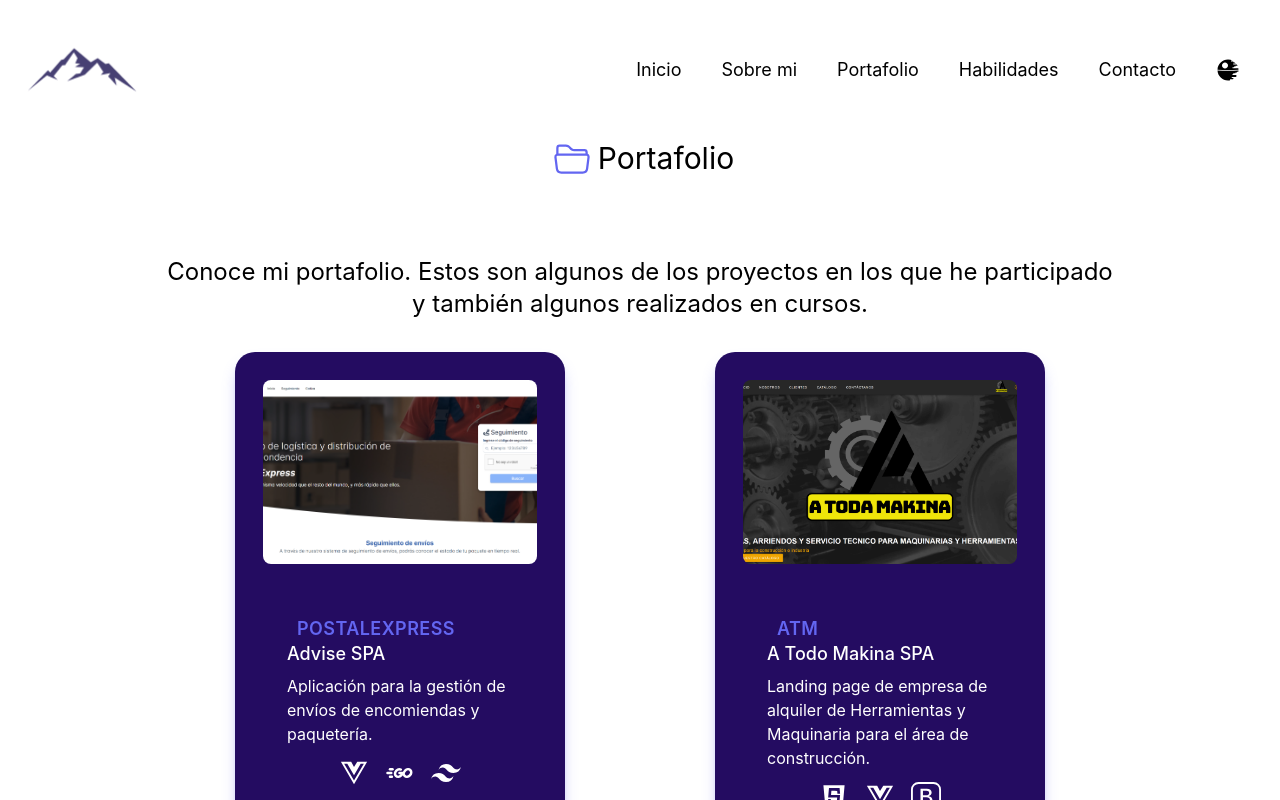
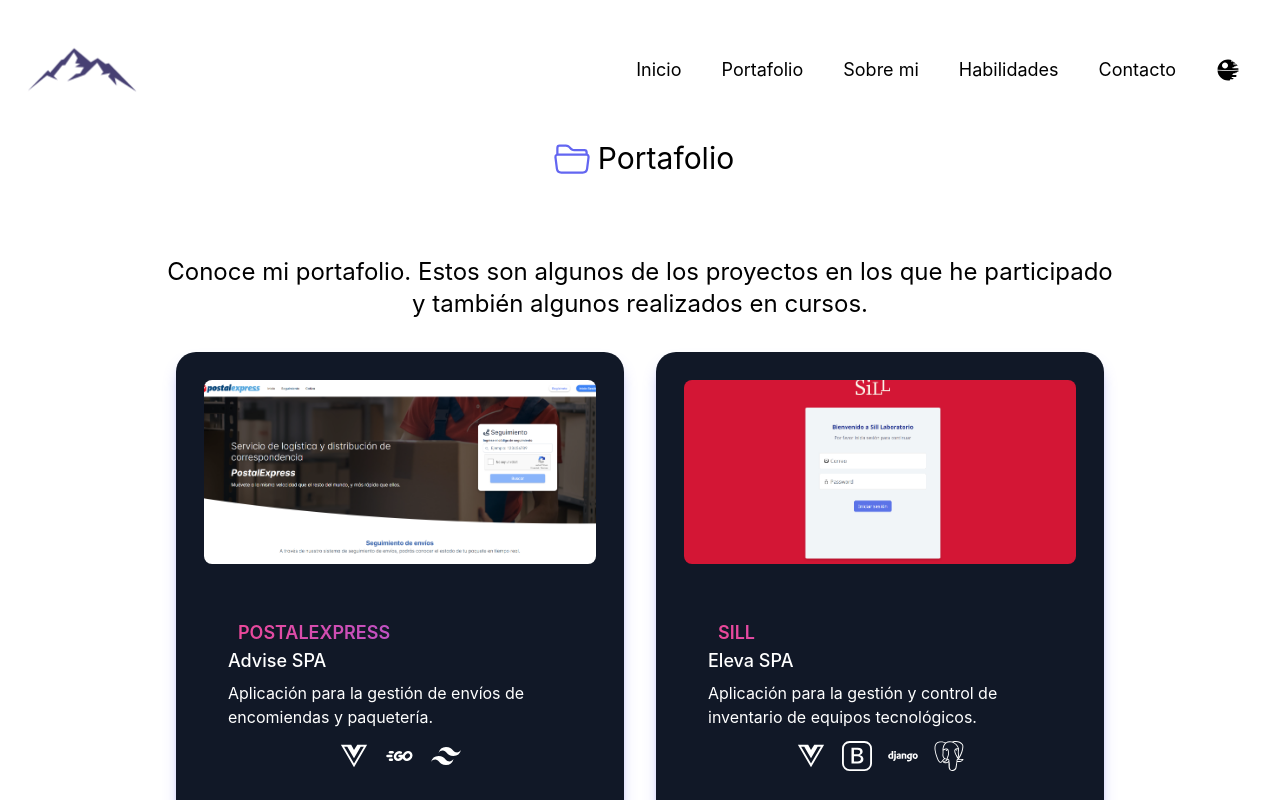
Before and after one commit to samuelArandia/portafolio2.0, a Next.js app: page /porfolio in a window 1280 px wide. Shown: the top 800 px of the page. Built offline with nearby package versions, Linux system fonts and the light colour scheme.

Commit message:
Change bg

```diff
--- a/src/app/globals.css
+++ b/src/app/globals.css
@@ -50,11 +50,10 @@
 
 .card {
   padding: 20px;
-  width: 330px;
+  width: 100%;
   min-height: 370px;
   border-radius: 20px;
   transition: 0.5s;
-  background: #240c61;
 }
 
 .card:hover {
--- a/src/app/page.js
+++ b/src/app/page.js
@@ -15,7 +15,6 @@
   const [darkMode, setDarkMode] = useState(false);
   const [loading, setLoading] = useState(true);
 
-  // Esta función se ejecuta cuando el componente se monta
   useEffect(() => {
     setLoading(true);
     if (window.matchMedia && window.matchMedia('(prefers-color-scheme: dark)').matches) {
@@ -26,10 +25,9 @@
     }, 3000);
   }, []);
 
-  // Esta función se ejecuta cuando el usuario cambia el modo oscuro
   const toggleDarkMode = () => {
     setDarkMode(!darkMode);
-  }
+  };
 
   useEffect(() => {
     Aos.init();
@@ -42,8 +40,20 @@
   return (
     loading ? <Loader /> :
     <>
-      <div className="fixed inset-0 z-[-10] w-full h-full" style={{ background: 'radial-gradient(125% 125% at 50% 10%, #000 40%, #63e 100%)', backgroundAttachment: 'fixed' }}></div>
-      <main className={`${darkMode ? 'text-white' : 'bg-gray-100 text-gray-800'}`}>
+      {/* Fondo condicional basado en darkMode */}
+      {darkMode ? (
+        <div
+          className="fixed inset-0 z-[-10] w-full h-full"
+          style={{ backgroundColor: '#000000', backgroundImage: 'radial-gradient(#ffffff33 1px, #00091d 1px)', backgroundSize: '20px 20px', backgroundAttachment: 'fixed' }}
+        ></div>
+      ) : (
+        <div
+          className="fixed inset-0 z-[-10] w-full h-full"
+          style={{ backgroundColor: 'rgb(255 255 255)', backgroundImage: 'radial-gradient(#e5e7eb 1px,transparent 1px)', backgroundSize: '16px 16px', backgroundAttachment: 'fixed' }}
+        ></div>
+      )}
+
+      <main className={`${darkMode ? 'text-white' : 'text-gray-800'}`}>
         <Header darkMode={darkMode} toggleDarkMode={toggleDarkMode} />
         <div className="relative z-10">
           <Inicio />
@@ -55,7 +65,7 @@
         </div>
       </main>
     </>
-  )
+  );
 }
 
 export default Home;
--- a/src/components/about.js
+++ b/src/components/about.js
@@ -25,17 +25,22 @@
             <Image src={svg} alt="perfil" width={500} height={500}/>
           </div>
           <div className="md:w-1/2 md:pl-16" >
-            <h3 className="text-2xl p-5 md:p-0 mb-6 md:mt-0">
-              ¡Hola! Soy desarrollador de software y vivo en Chile.
-              Estudié en el instituto AIEP y me considero autodidacta y comunicativo.
-              Me encanta programar y siempre trato de aprender cosas nuevas para mejorar mis habilidades.
-              <br/>Me gusta trabajar en equipo y colaborar con otros desarrolladores para resolver problemas y aprender de ellos.
-              Fuera del trabajo, disfruto de leer, escuchar música y hacer ejercicio, sobre todo correr y hacer senderismo. También me encanta el rap y la música lofi.
-              <br/><b className="">¿Qué música te gusta a ti?</b>
+            <h3 className="text-2xl p-5 md:p-0 mb-6 md:mt-0  leading-relaxed space-y-4">
+              ¡Hola! Soy desarrollador de software y resido en Santiago de Chile.
+              Actualmente estudio Ingeniería en Computación e Informática en la Universidad Andrés Bello.
+              También tengo formación en el instituto AIEP y me considero una persona autodidacta y comunicativa.
+              <br/>
+              Amo programar y siempre estoy buscando aprender cosas nuevas para perfeccionar mis habilidades.
+              Me gusta trabajar en equipo y colaborar con otros desarrolladores para resolver problemas y compartir conocimientos.
+              <br/>
+              Fuera del trabajo, disfruto leer, escuchar música y hacer ejercicio, especialmente ir al GYM y hacer senderismo.
+              También me encanta la música rap y alternativa.
+              <br/>
+              <b className="">¿Qué tipo de música te gusta?</b>
             </h3>
             <div className="flex justify-center mt-8" >
             <Link to={"Contact"} smooth={true} duration={500} offset={-70}  className="text-white shadow-lg shadow-indigo-500/40 rounded-lg p-3 m-3 transition ease-in-out delay-150 bg-indigo-500 hover:-translate-y-1 hover:scale-110 hover:bg-indigo-700 duration-300">
-              Cuentame
+              Cuentame más
             </Link>
           </div>
           </div>
--- a/src/components/contact.js
+++ b/src/components/contact.js
@@ -55,10 +55,9 @@
         <RiContactsLine className="text-4xl text-indigo-500 mx-5" />
         <h1 className="text-3xl text-center">Contáctame</h1>
       </div>
-        <div className="rounded-xl shadow-lg shadow-indigo-500/40 overflow-hidden text-center m-10 p-10">
+        <div className="rounded-xl shadow-lg shadow-indigo-500/40 overflow-hidden text-center m-10 p-10 bg-gray-900 text-white">
         <div >
           <p className="text-xl text-center my-2">Si tienes alguna duda o quieres contactarme, puedes hacerlo a través de este formulario.</p>
-          {/* código del formulario de contacto */}
         </div>
           <form className="max-w-lg mx-auto" onSubmit={handleSubmit}>
             <div className="mb-4">
--- a/src/components/home.js
+++ b/src/components/home.js
@@ -41,9 +41,8 @@
                 repeat={Infinity}
               />
               <h4 className="text-lg font-light">
-                Formado para construir sobre bases y fundamentos.
-                <br/>Apto para un puesto de trabajo
-                desafiante y dinámico para continuar sumando experiencia y conocimientos.
+                <br />Estoy preparado para afrontar desafíos y proyectos de alto impacto.
+                <br />Siempre estoy buscando aprender y crecer como profesional, aportando experiencia y creatividad.
               </h4>
             </div>
             <div className="mt-8 justify-between text-center">
--- a/src/components/iconBox.js
+++ b/src/components/iconBox.js
@@ -3,8 +3,8 @@
 const IconBox = ({ Icon, color, label }) => {
   return (
     <div
-      className="m-2 rounded-xl shadow-indigo-500/40 overflow-hidden flex flex-col justify-center items-center p-5"
-      style={{ background: "#240c61", width: "100%" }}
+      className="m-2 rounded-xl shadow-lg shadow-indigo-500/40 overflow-hidden flex flex-col justify-center items-center p-5 bg-gray-900"
+      style={{ width: "100%" }}
     >
       <Icon
         className={`text-5xl sm:text-6xl md:text-8xl transition ease-in-out delay-150 hover:-translate-y-1 hover:scale-110 hover:text-indigo-700 duration-300 cursor-pointer ${color}`}
--- a/src/components/porfolio.js
+++ b/src/components/porfolio.js
@@ -4,9 +4,9 @@
 import Aos from "aos";
 import "aos/dist/aos.css";
 import PorfolioCard from "./porfolioCard";
-import { FaPython, FaVuejs, FaReact } from "react-icons/fa";
+import { FaVuejs, FaReact } from "react-icons/fa";
 import { BsBootstrap, BsFolder2Open } from "react-icons/bs";
-import { SiMicrosoftazure, SiPostgresql, SiTailwindcss } from "react-icons/si";
+import { SiPostgresql, SiTailwindcss } from "react-icons/si";
 import { DiCss3, DiDjango, DiJavascript } from "react-icons/di";
 import { TbBrandNextjs, TbBrandGolang } from "react-icons/tb";
 import { AiFillHtml5 } from "react-icons/ai";
@@ -22,6 +22,14 @@
       technologies: [FaVuejs, TbBrandGolang, SiTailwindcss],
     },
     {
+      imageSrc: "/SILL.png",
+      title: "Sill",
+      subtitle: "Eleva SPA",
+      link: "https://center.sill.cl/login",
+      description: "Aplicación para la gestión y control de inventario de equipos tecnológicos.",
+      technologies: [FaVuejs, BsBootstrap, DiDjango, SiPostgresql],
+    },
+    {
       imageSrc: "/atm.png",
       title: "ATM",
       subtitle: "A Todo Makina SPA",
@@ -30,12 +38,12 @@
       technologies: [DiJavascript, FaVuejs, BsBootstrap],
     },
     {
-      imageSrc: "/SILL.png",
-      title: "Sill",
-      subtitle: "Eleva SPA",
-      link: "https://center.sill.cl/login",
-      description: "Aplicación para la gestión y control de inventario de equipos tecnológicos.",
-      technologies: [FaVuejs, FaPython, BsBootstrap, DiDjango, SiPostgresql],
+      imageSrc: "/portafolio.png",
+      title: "Mi Portafolio",
+      subtitle: "Personal",
+      link: "https://samuelarandia.vercel.app",
+      description: "Portafolio personal basado en experiencias previas.",
+      technologies: [FaReact, DiJavascript, SiTailwindcss, TbBrandNextjs ],
     },
     {
       imageSrc: "/platzi.png",
@@ -44,14 +52,6 @@
       link: "https://samuelarandia.github.io/curso-practico-javascript/",
       description: "Proyecto para calcular distintas medidas de figuras geométricas.",
       technologies: [DiJavascript, AiFillHtml5, DiCss3],
-    },
-    {
-      imageSrc: "/portafolio.png",
-      title: "Mi Portafolio",
-      subtitle: "Personal",
-      link: "https://samuelarandia.com",
-      description: "Portafolio personal basado en experiencias previas.",
-      technologies: [FaReact, DiJavascript, SiTailwindcss, TbBrandNextjs, SiMicrosoftazure],
     },
   ];
 
@@ -76,9 +76,9 @@
         ))}
       </div>
       <div className="p-5 text-center">
-        <h2 className="text-teal-500 text-lg">
+        <h2 className="text-lg text-indigo-500">
           Esta sección se actualizará con nuevos proyectos. Para ver más, visita mi
-          <a href="https://github.com/samuelArandia">GitHub</a>.
+          <a href="https://github.com/samuelArandia"> GitHub</a>.
         </h2>
       </div>
     </section>
--- a/src/components/porfolioCard.js
+++ b/src/components/porfolioCard.js
@@ -8,10 +8,10 @@
     href={link}
     target="_blank"
     rel="noopener noreferrer"
-    className="card block max-w-md m-3 rounded-xl shadow-lg shadow-indigo-500/40 hover:-translate-y-1 hover:scale-110 duration-300"
+    className="card block max-w-md m-3 rounded-xl shadow-lg shadow-indigo-500/40 hover:-translate-y-1 hover:scale-110 duration-300 bg-gray-900"
     data-aos="zoom-in"
   >
-    <div className="card-image flex justify-center p-2 text-center" style={{ height: '200px', width: '100%' }}>
+    <div className="flex justify-center p-2 text-center" style={{ height: '200px', width: 'auto' }}>
       <Image
         src={imageSrc || "/placeholder.png"}
         alt={`Portada ${title}`}
@@ -23,7 +23,7 @@
     </div>
 
     <div className="p-8 text-white">
-      <h2 className="card-title uppercase tracking-wide text-sm text-indigo-500 font-semibold">{title}</h2>
+      <h2 className="card-title uppercase bg-clip-text text-transparent bg-gradient-to-r from-pink-500 to-violet-500">{title}</h2>
       <p className="block mt-1 text-lg leading-tight font-medium">{subtitle}</p>
       <p className="card-body mt-2">{description}</p>
       <div className="footer flex flex-row justify-center p-3">
--- a/src/constans/index.js
+++ b/src/constans/index.js
@@ -6,23 +6,23 @@
         title: "Inicio",
     },
     {
+        id: "Portafolio",
+        Link: "/Portafolio",
+        title: "Portafolio",
+    },
+    {
         id: "About",
-        Link: "/about",
+        Link: "/About",
         title: "Sobre mi",
     },
     {
-        id: "Portafolio",
-        Link: "/porfolio",
-        title: "Portafolio",
-    },
-    {
         id: "Skills",
-        Link: "/skills",
+        Link: "/Skills",
         title: "Habilidades",
     },
     {
         id: "Contact",
-        Link: "/contact",
+        Link: "/Contact",
         title: "Contacto",
     },
 ];
```
